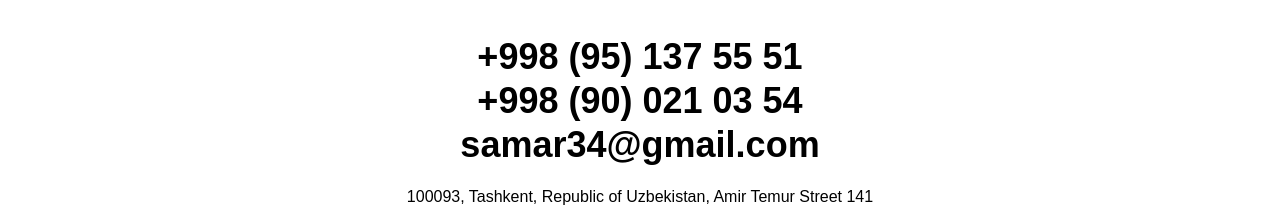
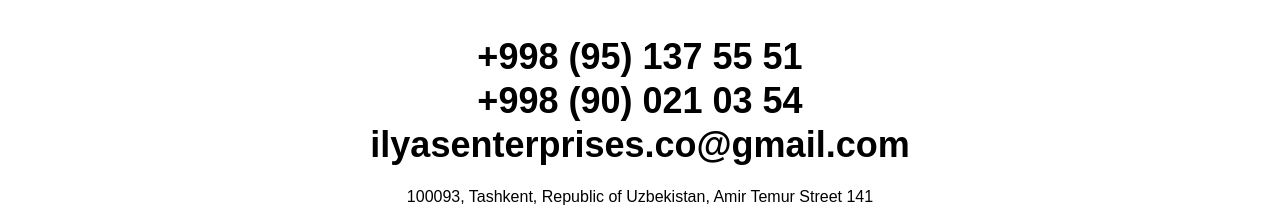
Before and after one commit to MuhammadjonBb/ilyasenco, a plain HTML site: page index.html in a window 1280 px wide. Shown: the part 2880-3095 px from the top of the page. Drawn offline with Linux system fonts and the light colour scheme; a web font is replaced by a local one.

Commit message:
Update index.html

```diff
--- a/index.html
+++ b/index.html
@@ -254,7 +254,7 @@
           </h2>
           <h2 class="mb-2 text-2xl font-semibold lg:text-4xl lg:mb-5">
             <a href="mailto:samar34@gmail">
-              samar34@gmail.com
+              ilyasenterprises.co@gmail.com
             </a>
           </h2>
           <p class="text-sm mb-5 lg:text-base">100093, Tashkent, Republic of Uzbekistan,
```
